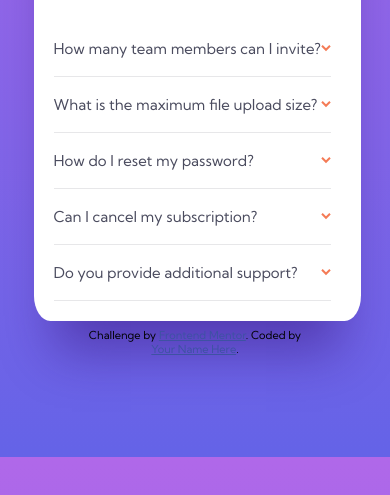
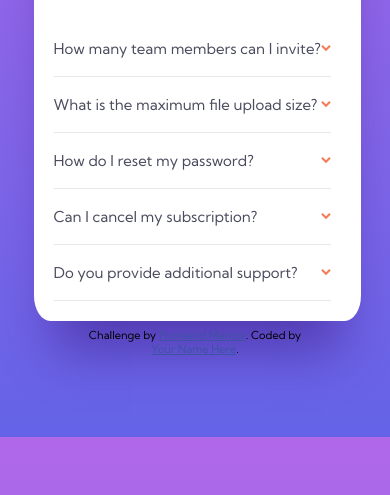
Before and after one commit to mrcamelia/bwd4, a plain HTML site: page index.html in a window 390 px wide. Shown: the part 331-826 px from the top of the page. Drawn offline with Linux system fonts and the light colour scheme.

Commit message:
Update style.css

```diff
--- a/style.css
+++ b/style.css
@@ -99,7 +99,7 @@ body {
 @media (max-width: 960px) {
     body {
         margin-top: 120px;
-        margin-bottom: 10%;
+        margin-bottom: 5%;
         width: 60%;
     }
     .content {
```
